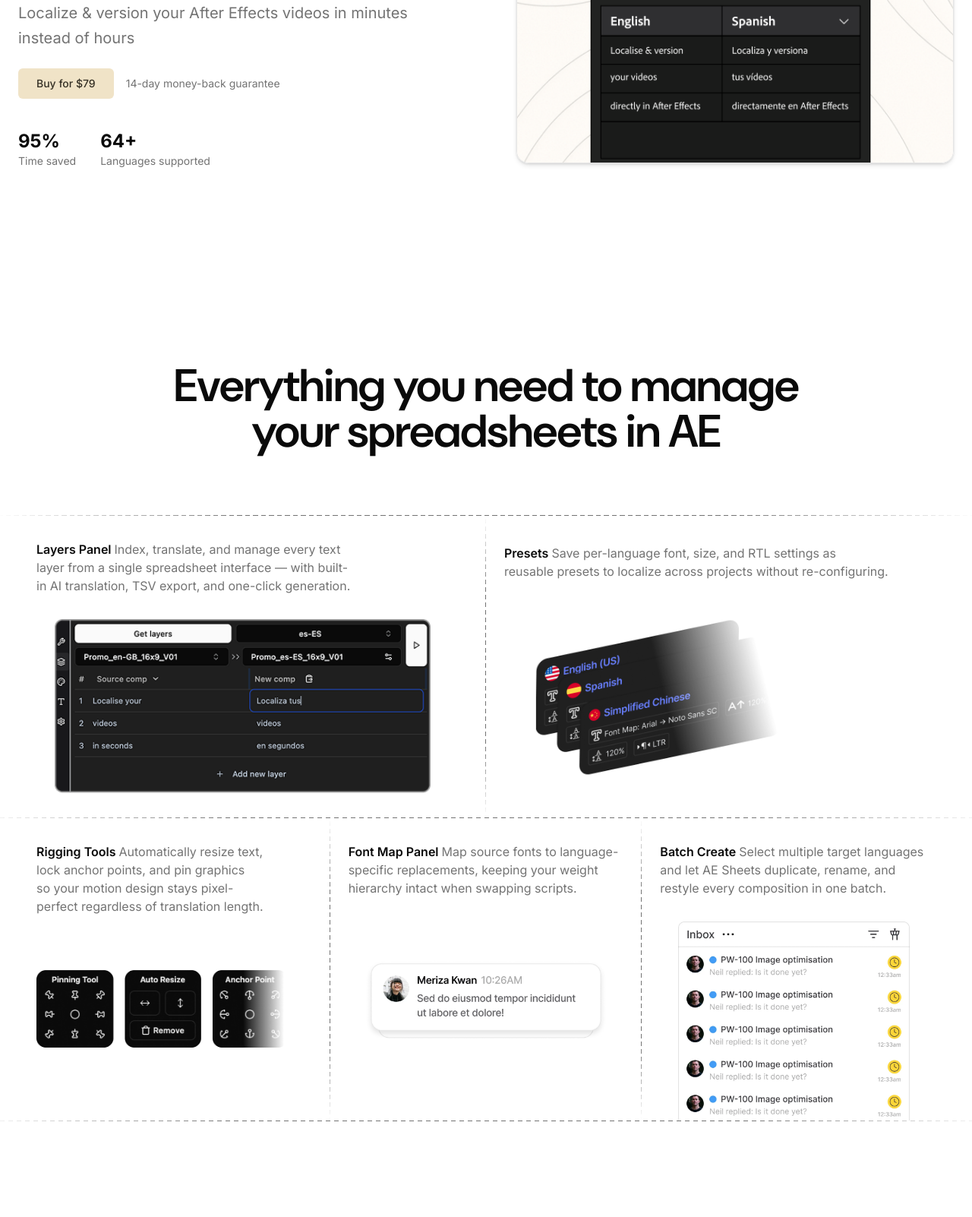
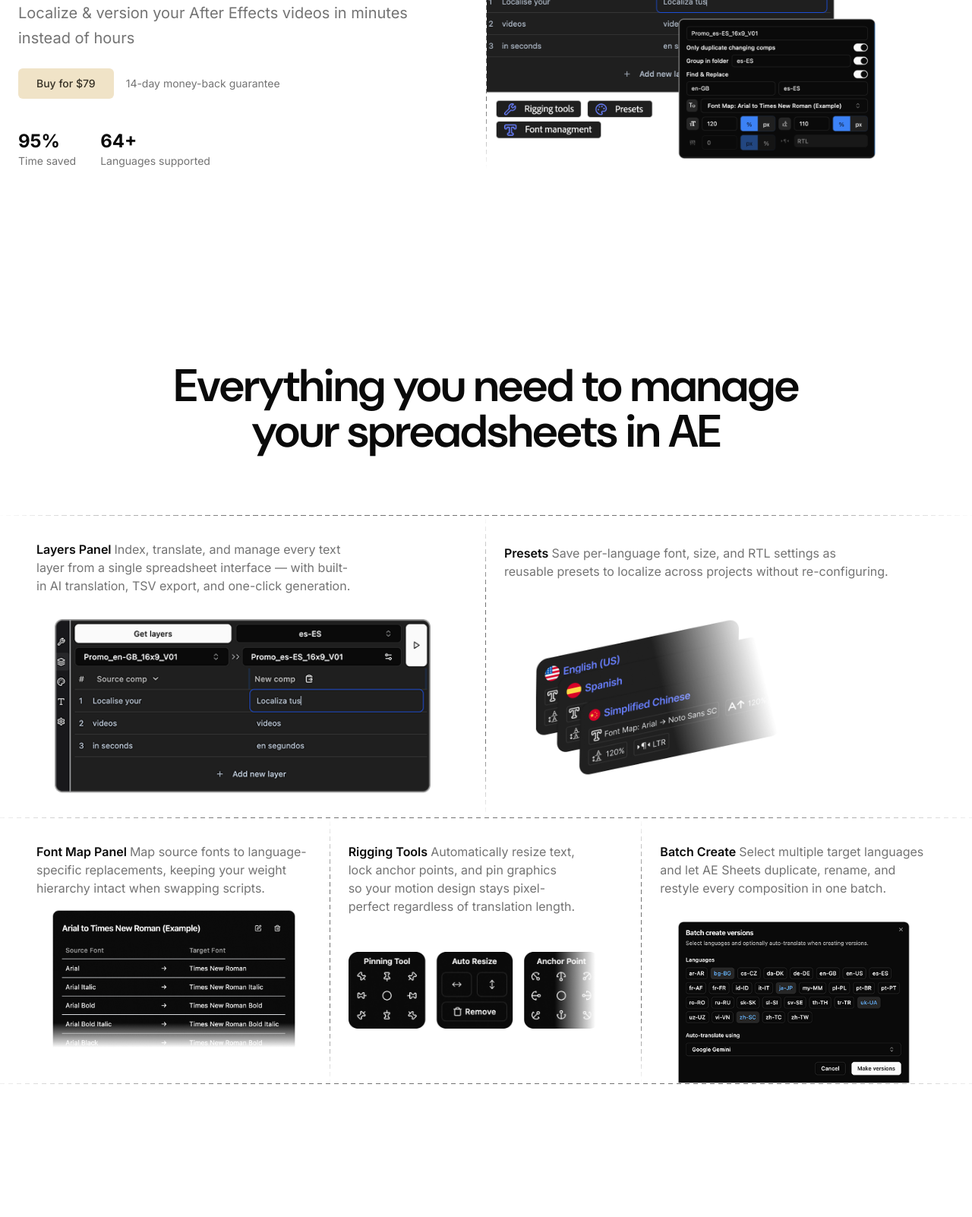
Before and after one commit to Hugovdd/sqp-landing-page, an Astro site: page /ae-sheets in a window 1280 px wide. Shown: the part 293-1895 px from the top of the page at 76% size. Built offline with nearby package versions, Linux system fonts and the light colour scheme; Astro itself is replaced by a stand-in of ours; a web font is replaced by a local one.

Commit message:
Adjusted hero section

```diff
--- a/src/components/blocks/ae-sheets-features.tsx
+++ b/src/components/blocks/ae-sheets-features.tsx
@@ -39,6 +39,22 @@ const topItems = [
 
 const bottomItems = [
   {
+    title: "Font Map Panel",
+    description:
+      "Map source fonts to language-specific replacements, keeping your weight hierarchy intact when swapping scripts.",
+    images: [
+      {
+        src: "/images/ae-sheets/features/font-maps.png",
+        alt: "Font Map interface",
+        width: 320,
+        height: 103,
+      },
+    ],
+    className:
+      "[&>.title-container]:mb-5 md:[&>.title-container]:mb-0 [&>.image-container]:flex-1 md:[&>.image-container]:place-items-center md:[&>.image-container]:-translate-y-3",
+    fade: [""],
+  },
+  {
     title: "Rigging Tools",
     description:
       "Automatically resize text, lock anchor points, and pin graphics so your motion design stays pixel-perfect regardless of translation length.",
@@ -55,28 +71,12 @@ const bottomItems = [
     fade: ["bottom"],
   },
   {
-    title: "Font Map Panel",
-    description:
-      "Map source fonts to language-specific replacements, keeping your weight hierarchy intact when swapping scripts.",
-    images: [
-      {
-        src: "/resource-allocation/discussions.webp",
-        alt: "Font Map interface",
-        width: 320,
-        height: 103,
-      },
-    ],
-    className:
-      "[&>.title-container]:mb-5 md:[&>.title-container]:mb-0 [&>.image-container]:flex-1 md:[&>.image-container]:place-items-center md:[&>.image-container]:-translate-y-3",
-    fade: [""],
-  },
-  {
     title: "Batch Create",
     description:
       "Select multiple target languages and let AE Sheets duplicate, rename, and restyle every composition in one batch.",
     images: [
       {
-        src: "/resource-allocation/notifications.webp",
+        src: "/images/ae-sheets/features/batch-create.png",
         alt: "Batch Create interface",
         width: 305,
         height: 280,
--- a/src/components/blocks/product-hero.tsx
+++ b/src/components/blocks/product-hero.tsx
@@ -1,5 +1,6 @@
 import { Badge } from "@/components/ui/badge";
 import { Button } from "@/components/ui/button";
+import { DashedLine } from "@/components/dashed-line";
 import { cn } from "@/lib/utils";
 
 interface ProductHeroProps {
@@ -44,9 +45,9 @@ export const ProductHero = ({
   return (
     <section className={cn("py-28 lg:py-32 lg:pt-44", className)}>
       <div className="container">
-        <div className="grid items-center gap-12 lg:grid-cols-2 lg:gap-20">
+        <div className="grid items-center gap-12 lg:grid-cols-[minmax(0,1fr)_auto_minmax(0,1fr)] lg:gap-0">
           {/* Left: Content */}
-          <div className="flex flex-col gap-6">
+          <div className="flex flex-col gap-6 lg:pr-10">
             <div className="flex items-center gap-3">
               {status === "coming_soon" && (
                 <Badge variant="secondary" className="text-xs uppercase">
@@ -106,8 +107,13 @@ export const ProductHero = ({
             )}
           </div>
 
+          <DashedLine
+            orientation="vertical"
+            className="hidden h-full self-stretch lg:block"
+          />
+
           {/* Right: Video or Image */}
-          <div className="relative overflow-hidden rounded-2xl border shadow-lg">
+          <div className="relative">
             {heroVideo ? (
               <video
                 src={heroVideo}
@@ -115,13 +121,13 @@ export const ProductHero = ({
                 loop
                 muted
                 playsInline
-                className="aspect-video w-full object-cover"
+                className="w-full object-contain object-left"
               />
             ) : heroImage ? (
               <img
                 src={heroImage}
                 alt={`${title} preview`}
-                className="aspect-video w-full object-cover"
+                className="block w-5/6 object-contain object-left"
                 width={800}
                 height={450}
                 loading="eager"
--- a/src/content/products/ae-sheets.mdx
+++ b/src/content/products/ae-sheets.mdx
@@ -8,7 +8,7 @@ status: "available"
 supportedApp: "AFTER EFFECTS 23.0+"
 extensionType: "Extension (.ZXP)"
 checkoutUrl: "https://sidequestplugins.lemonsqueezy.com/buy/ae-sheets"
-heroImage: "/images/ae-sheets/ae-sheets-landing-hero.png"
+heroImage: "/images/ae-sheets/hero.png"
 isFree: false
 category: "plugin"
 sortOrder: 2
@@ -28,11 +28,11 @@ features:
   - title: "Font Map Panel"
     description: "Map source fonts to language-specific replacements, maintaining typographic weight distinctions across different scripts."
     icon: "Type"
-    image: "/images/ae-sheets/feature-font-mapping.png"
+    image: "/images/ae-sheets/features/font-maps.png"
   - title: "Batch Create"
     description: "Select multiple languages and let AE Sheets duplicate, rename, translate, and restyle every composition in one batch."
     icon: "RefreshCw"
-    image: "/images/ae-sheets/feature-duplication.png"
+    image: "/images/ae-sheets/features/batch-create.png"
 techStack:
   - name: "macOS"
     icon: "/images/tech-stack/apple.svg"
```
Also changed, not shown: public/images/ae-sheets/features/batch-create.png (added), public/images/ae-sheets/features/font-maps.png (added), public/images/ae-sheets/hero.png (added).
